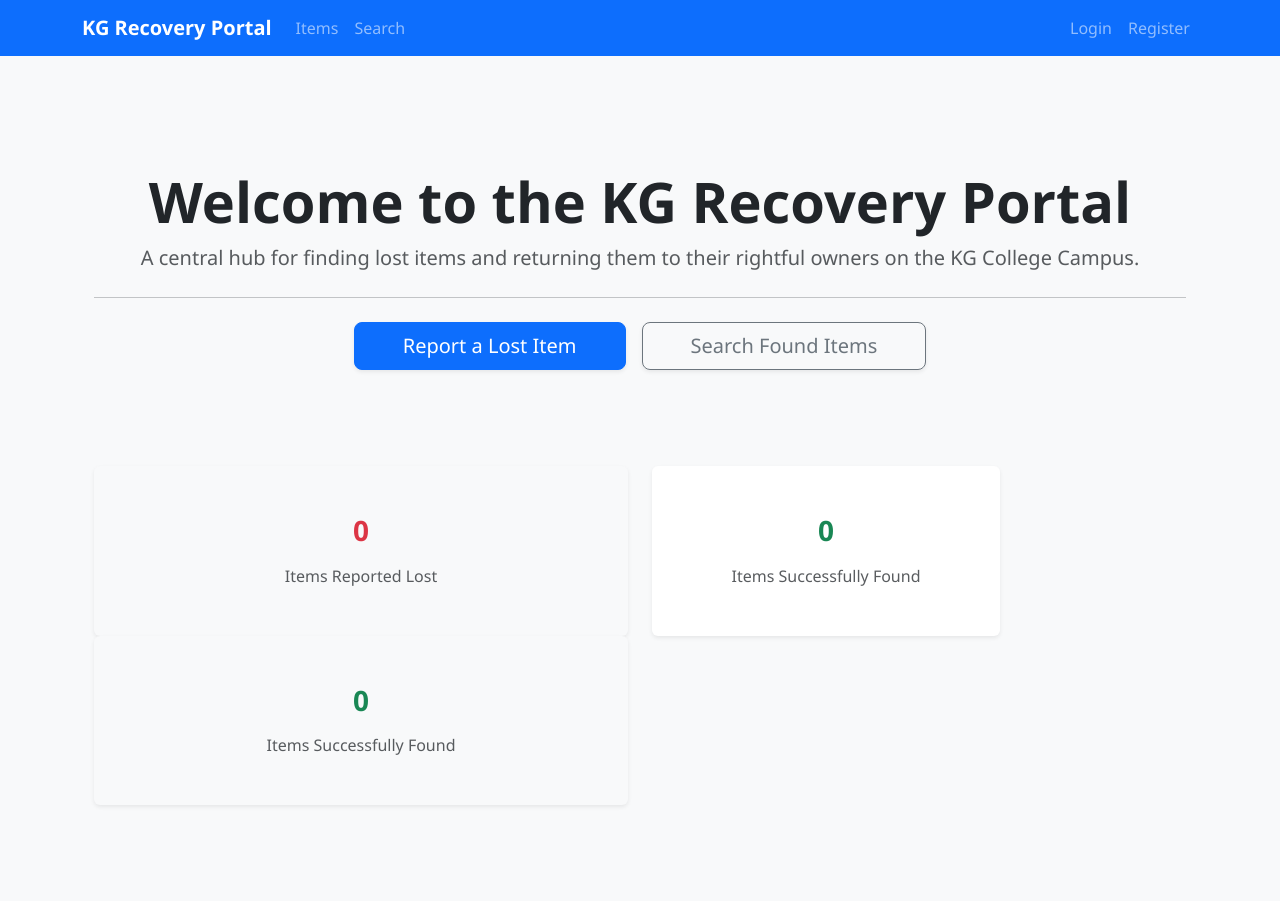
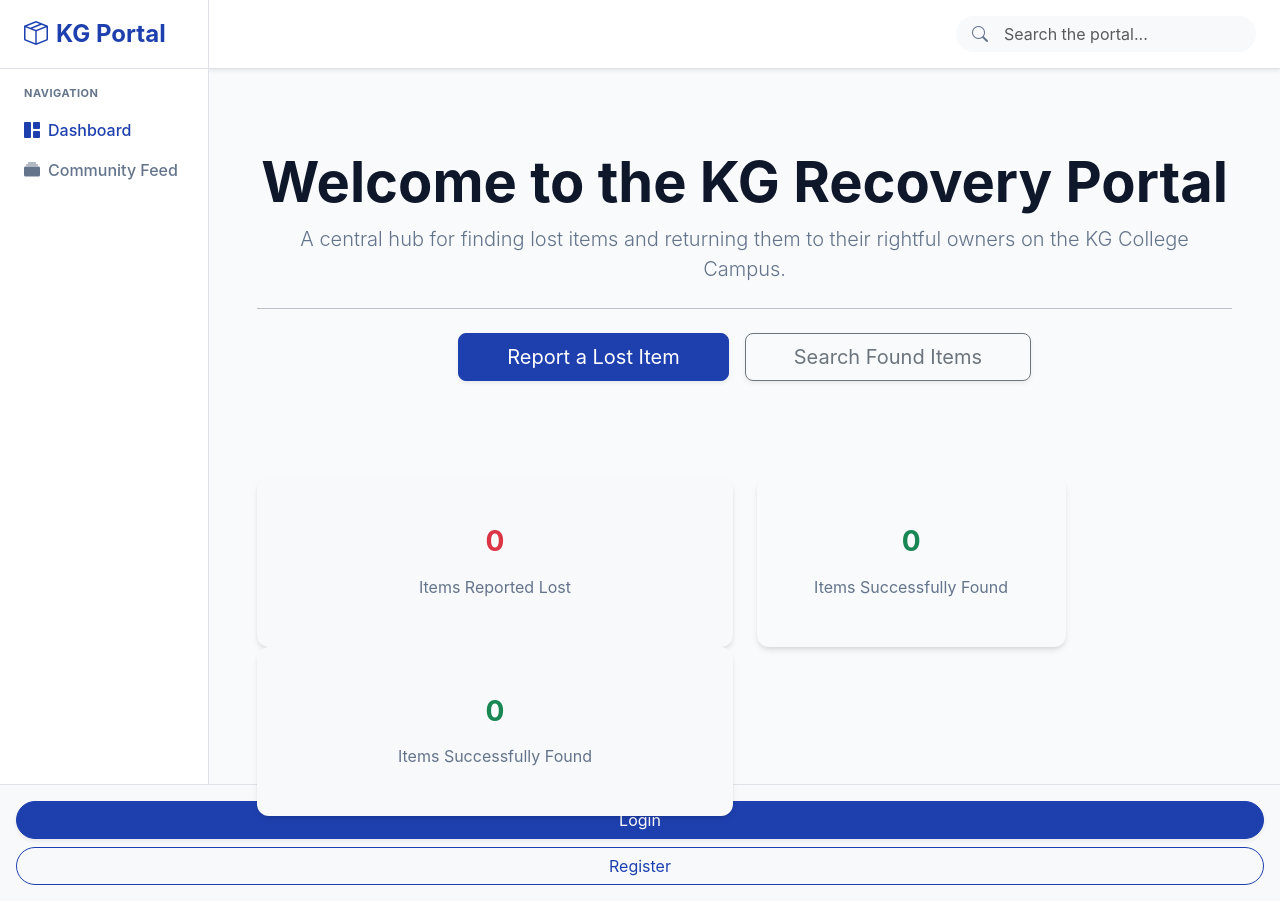
Before and after one commit to Jeremiah-Jefry/Lost-Found-Portal, a Django app: page / in a window 1280 px wide. Run offline with Django 5.2, Linux system fonts and the light colour scheme; data that the repository does not hold is empty.

Commit message:
feat: Establish core frontend design, including custom styling, base template, and sidebar navigation.

```diff
--- a/static/css/style.css
+++ b/static/css/style.css
@@ -1,4 +1,163 @@
-/* Global Styles */
+:root {
+    /* Custom Color Scheme: Deep Blues & Slate Greys */
+    --bs-primary: #1E40AF;
+    --bs-primary-rgb: 30, 64, 175;
+
+    --bs-secondary: #64748B;
+    --bs-secondary-rgb: 100, 116, 139;
+
+    --bs-body-bg: #F8FAFC;
+    --bs-card-bg: #FFFFFF;
+
+    --bs-body-color: #0F172A;
+
+    /* Status Badge Colors */
+    --bs-danger: #EF4444;
+    /* Lost */
+    --bs-success: #10B981;
+    /* Found */
+    --bs-warning: #F59E0B;
+    /* Pending */
+    --bs-info: #3B82F6;
+    /* Resolved */
+
+    --sidebar-width: 250px;
+}
+
 body {
-    font-family: 'Segoe UI', Tahoma, Geneva, Verdana, sans-serif;
+    background-color: var(--bs-body-bg);
+    color: var(--bs-body-color);
+    font-family: 'Inter', 'Roboto', sans-serif;
 }
+
+/* Override Bootstrap classes with CSS vars */
+.bg-primary {
+    background-color: var(--bs-primary) !important;
+}
+
+.text-primary {
+    color: var(--bs-primary) !important;
+}
+
+.btn-primary {
+    background-color: var(--bs-primary);
+    border-color: var(--bs-primary);
+}
+
+.btn-primary:hover {
+    background-color: #1e3a8a;
+    /* darker blue */
+    border-color: #1e3a8a;
+}
+
+.btn-outline-primary {
+    color: var(--bs-primary);
+    border-color: var(--bs-primary);
+}
+
+.btn-outline-primary:hover {
+    background-color: var(--bs-primary);
+    border-color: var(--bs-primary);
+    color: #fff;
+}
+
+.text-muted {
+    color: var(--bs-secondary) !important;
+}
+
+.bg-danger {
+    background-color: var(--bs-danger) !important;
+}
+
+.bg-success {
+    background-color: var(--bs-success) !important;
+}
+
+.bg-warning {
+    background-color: var(--bs-warning) !important;
+}
+
+.bg-info {
+    background-color: var(--bs-info) !important;
+}
+
+.card {
+    background-color: var(--bs-card-bg);
+    border-radius: 0.75rem;
+    box-shadow: 0 4px 6px -1px rgb(0 0 0 / 0.1), 0 2px 4px -2px rgb(0 0 0 / 0.1) !important;
+}
+
+/* Sidebar Layout */
+#wrapper {
+    overflow-x: hidden;
+    min-height: 100vh;
+}
+
+#sidebar-wrapper {
+    min-height: 100vh;
+    width: var(--sidebar-width);
+    background-color: #ffffff;
+    border-right: 1px solid #e2e8f0;
+    transition: margin .25s ease-out;
+}
+
+#sidebar-wrapper .sidebar-heading {
+    padding: 1rem 1.25rem;
+    font-size: 1.2rem;
+    font-weight: 700;
+    color: var(--bs-body-color);
+    border-bottom: 1px solid #e2e8f0;
+}
+
+#sidebar-wrapper .list-group-item {
+    border: none;
+    padding: 0.75rem 1.25rem;
+    color: var(--bs-secondary);
+    font-weight: 500;
+    transition: all 0.2s ease;
+}
+
+#sidebar-wrapper .list-group-item:hover,
+#sidebar-wrapper .list-group-item.active {
+    color: var(--bs-primary);
+    background-color: #EFF6FF;
+    /* Primary light tint */
+    border-left: 4px solid var(--bs-primary);
+    padding-left: calc(1.25rem - 4px);
+    /* Adjust padding to prevent shift */
+}
+
+#page-content-wrapper {
+    min-width: 0;
+    width: 100%;
+    background-color: var(--bs-body-bg);
+}
+
+.custom-rounded {
+    border-radius: 0.75rem;
+}
+
+.item-image {
+    height: 200px;
+    object-fit: cover;
+    border-top-left-radius: 0.75rem;
+    border-top-right-radius: 0.75rem;
+}
+
+#sidebar-wrapper {
+    margin-left: calc(var(--sidebar-width) * -1);
+}
+
+#wrapper.toggled #sidebar-wrapper {
+    margin-left: 0;
+}
+
+@media (min-width: 768px) {
+    #sidebar-wrapper {
+        margin-left: 0;
+    }
+
+    #wrapper.toggled #sidebar-wrapper {
+        margin-left: calc(var(--sidebar-width) * -1);
+    }
+}
--- a/templates/base.html
+++ b/templates/base.html
@@ -7,17 +7,46 @@
     <title>{% block title %}KG Community Recovery Portal{% endblock %}</title>
     <!-- Bootstrap CSS -->
     <link href="https://cdn.jsdelivr.net/npm/bootstrap@5.3.0/dist/css/bootstrap.min.css" rel="stylesheet">
+    <!-- Bootstrap Icons -->
+    <link href="https://cdn.jsdelivr.net/npm/bootstrap-icons@1.10.5/font/bootstrap-icons.css" rel="stylesheet">
     {% load static %}
+    <!-- Custom Portal CSS -->
     <link rel="stylesheet" href="{% static 'css/style.css' %}">
 </head>
 
-<body class="bg-light">
+<body class="bg-body-bg m-0 overflow-hidden">
 
-    {% include 'includes/navbar.html' %}
+    <div class="d-flex vh-100" id="wrapper">
 
-    <div class="container mt-5 pt-4">
+        <!-- Sidebar Menu -->
+        {% include 'includes/sidebar.html' %}
+
+        <!-- Page Content Wrapper -->
+        <div id="page-content-wrapper" class="flex-grow-1 bg-body-bg overflow-auto">
+
+            <!-- Mobile Toggle / Minimal Action Bar -->
+            <nav class="navbar navbar-expand-lg navbar-light bg-card-bg border-bottom shadow-sm px-4 py-3 d-flex justify-content-between align-items-center position-sticky top-0 bg-white"
+                style="z-index: 1000;">
+                <div class="d-flex align-items-center gap-3">
+                    <button class="btn btn-outline-secondary d-md-none" id="menu-toggle"><i
+                            class="bi bi-list fs-5"></i></button>
+                    <h5 class="mb-0 fw-bold text-dark d-none d-md-block">{% block page_title %}{% endblock %}</h5>
+                </div>
+
+                <div class="d-flex align-items-center gap-3">
+                    <!-- Global Search Placeholder (Could expand into a wider bar) -->
+                    <form method="GET" action="{% url 'item_feed' %}" class="d-flex d-none d-sm-flex position-relative">
+                        <i class="bi bi-search position-absolute top-50 start-0 translate-middle-y ms-3 text-muted"></i>
+                        <input
+                            class="form-control rounded-pill ps-5 bg-light border-0 shadow-none focus-ring focus-ring-primary"
+                            type="search" name="q" placeholder="Search the portal..." aria-label="Search"
+                            style="width: 300px;">
+                    </form>
+                </div>
+            </nav>
+
             <!-- Flash Messages Container -->
-        <div class="container mt-4">
+            <div class="container-fluid px-4 px-md-5 py-3">
                 {% if messages %}
                 {% for message in messages %}
                 <div class="alert alert-{{ message.tags|default:'info' }} alert-dismissible fade show shadow-sm"
@@ -30,13 +59,24 @@
             </div>
 
             <!-- Main Content Container -->
-        <main class="container my-5 flex-grow-1">
+            <main class="container-fluid px-4 px-md-5 pb-5 flex-grow-1 h-100">
                 {% block content %}
                 {% endblock %}
             </main>
 
+        </div>
+    </div>
+
     <!-- Bootstrap Bundle with Popper -->
     <script src="https://cdn.jsdelivr.net/npm/bootstrap@5.3.0/dist/js/bootstrap.bundle.min.js"></script>
+
+    <!-- Sidebar Toggle Script -->
+    <script>
+        document.getElementById("menu-toggle").addEventListener("click", function (e) {
+            e.preventDefault();
+            document.getElementById("wrapper").classList.toggle("toggled");
+        });
+    </script>
 </body>
 
 </html>
--- /dev/null
+++ b/templates/includes/sidebar.html
@@ -0,0 +1,55 @@
+<div class="border-end bg-white shadow-sm" id="sidebar-wrapper">
+    <div class="sidebar-heading fs-4 fw-bold text-primary px-4 py-3 border-bottom d-flex align-items-center gap-2">
+        <i class="bi bi-box-seam"></i> KG Portal
+    </div>
+    <div class="list-group list-group-flush mt-3">
+        <!-- Main Navigation -->
+        <small class="text-uppercase text-muted fw-bold px-4 mb-2 d-block"
+            style="font-size: 11px; letter-spacing: 0.5px;">Navigation</small>
+
+        <a href="{% url 'index' %}"
+            class="list-group-item list-group-item-action bg-transparent px-4 py-2 border-0 d-flex align-items-center gap-2 {% if request.resolver_match.url_name == 'index' %}active{% endif %}">
+            <i class="bi bi-grid-1x2-fill"></i> Dashboard
+        </a>
+        <a href="{% url 'item_feed' %}"
+            class="list-group-item list-group-item-action bg-transparent px-4 py-2 border-0 d-flex align-items-center gap-2 {% if request.resolver_match.url_name == 'item_feed' %}active{% endif %}">
+            <i class="bi bi-collection-fill"></i> Community Feed
+        </a>
+
+        {% if user.is_authenticated %}
+        <small class="text-uppercase text-muted fw-bold px-4 mt-4 mb-2 d-block"
+            style="font-size: 11px; letter-spacing: 0.5px;">Manage</small>
+        <a href="{% url 'report_item' %}"
+            class="list-group-item list-group-item-action bg-transparent px-4 py-2 border-0 d-flex align-items-center gap-2 {% if request.resolver_match.url_name == 'report_item' %}active{% endif %}">
+            <i class="bi bi-plus-circle-fill"></i> Report Item
+        </a>
+        {% endif %}
+    </div>
+
+    <!-- User Profile Footer Area -->
+    <div class="position-absolute bottom-0 w-100 border-top bg-light p-3">
+        {% if user.is_authenticated %}
+        <div class="d-flex align-items-center gap-2">
+            <div class="bg-primary text-white rounded-circle d-flex align-items-center justify-content-center fw-bold"
+                style="width: 35px; height: 35px; font-size: 14px;">
+                {{ user.username|make_list|first|upper }}
+            </div>
+            <div class="flex-grow-1 text-truncate">
+                <h6 class="mb-0 fw-bold text-dark text-truncate" style="font-size: 14px;">{{ user.username }}</h6>
+                <small class="text-muted d-block text-truncate" style="font-size: 12px;">{{
+                    user.email|default:'Community Member' }}</small>
+            </div>
+        </div>
+        <form method="POST" action="{% url 'logout' %}" class="mt-2 text-center w-100">
+            {% csrf_token %}
+            <button type="submit" class="btn btn-sm btn-outline-danger w-100 w-100 rounded-pill"><i
+                    class="bi bi-box-arrow-right"></i> Logout</button>
+        </form>
+        {% else %}
+        <div class="d-flex flex-column gap-2">
+            <a href="{% url 'login' %}" class="btn btn-primary rounded-pill w-100 shadow-sm">Login</a>
+            <a href="{% url 'register' %}" class="btn btn-outline-primary rounded-pill w-100">Register</a>
+        </div>
+        {% endif %}
+    </div>
+</div>
```
Also changed, not shown: docs/frontend_spec.md (added, +94 -0 lines). Lines whose indentation alone changed are shown as unchanged.
